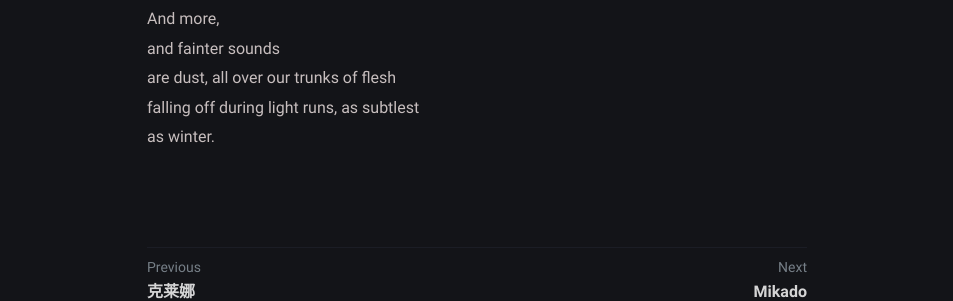
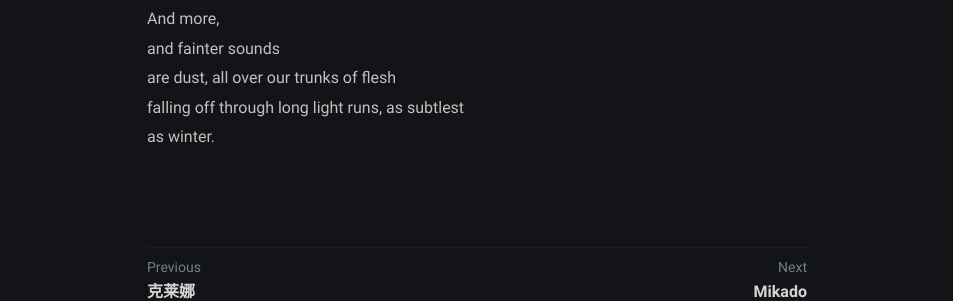
Before and after one commit to yijingch/afistforair.github.io, a Jekyll site: the page built from _posts/winter/2021-10-11-winter.md, in a window 1280 px wide. Shown: the part 1367-1668 px from the top of the page, without its empty margins (163-1116 px from the left). Built offline with Jekyll 4.4.1, drawn with Linux system fonts in a browser that asks for light colours.

Commit message:
edit post

```diff
--- a/_posts/winter/2021-10-11-winter.md
+++ b/_posts/winter/2021-10-11-winter.md
@@ -42,5 +42,5 @@ while we take our naps. So will another smaller one.
 And more,
 and fainter sounds
 are dust, all over our trunks of flesh
-falling off during light runs, as subtlest
+falling off through long light runs, as subtlest
 as winter.
```
